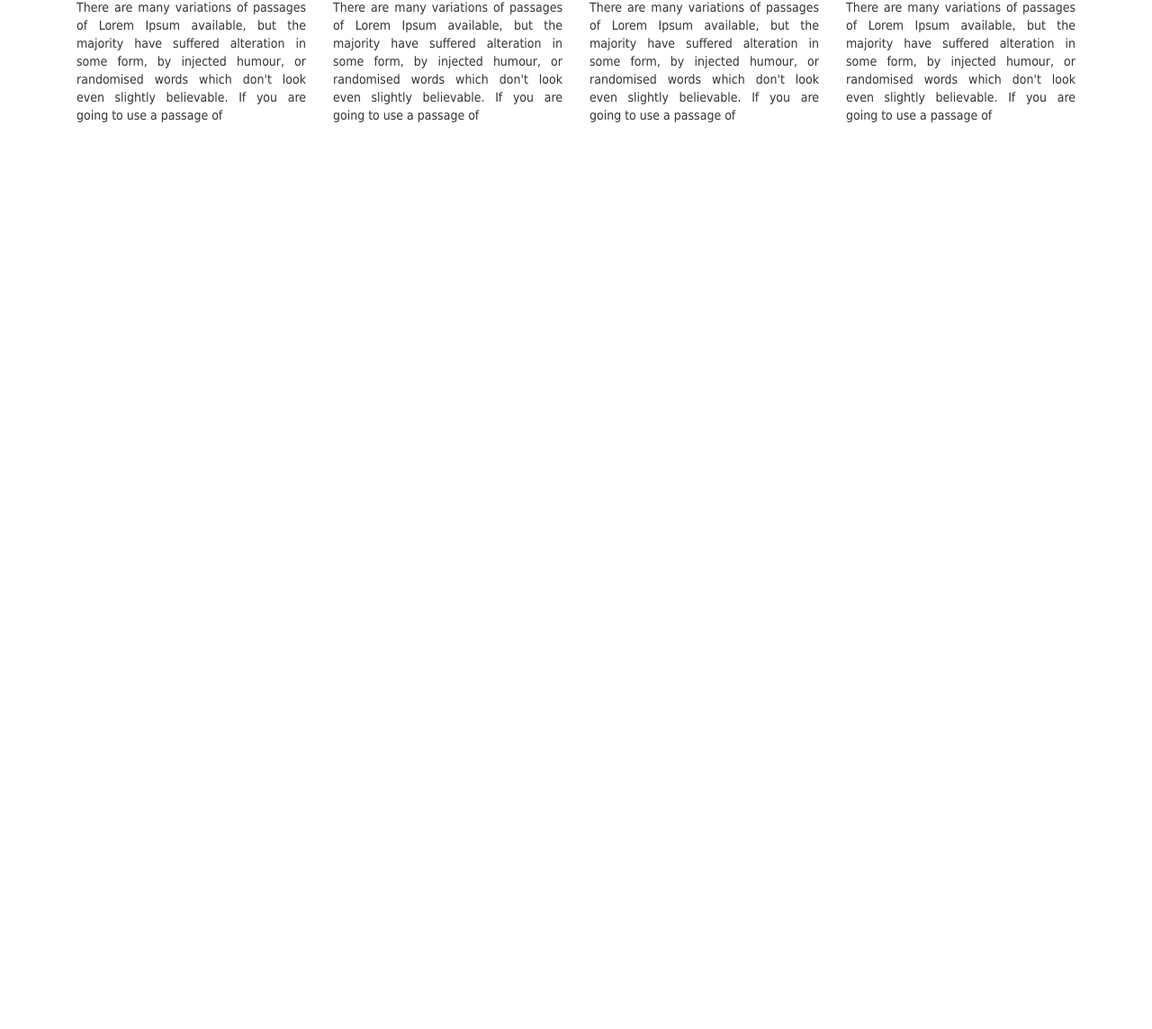
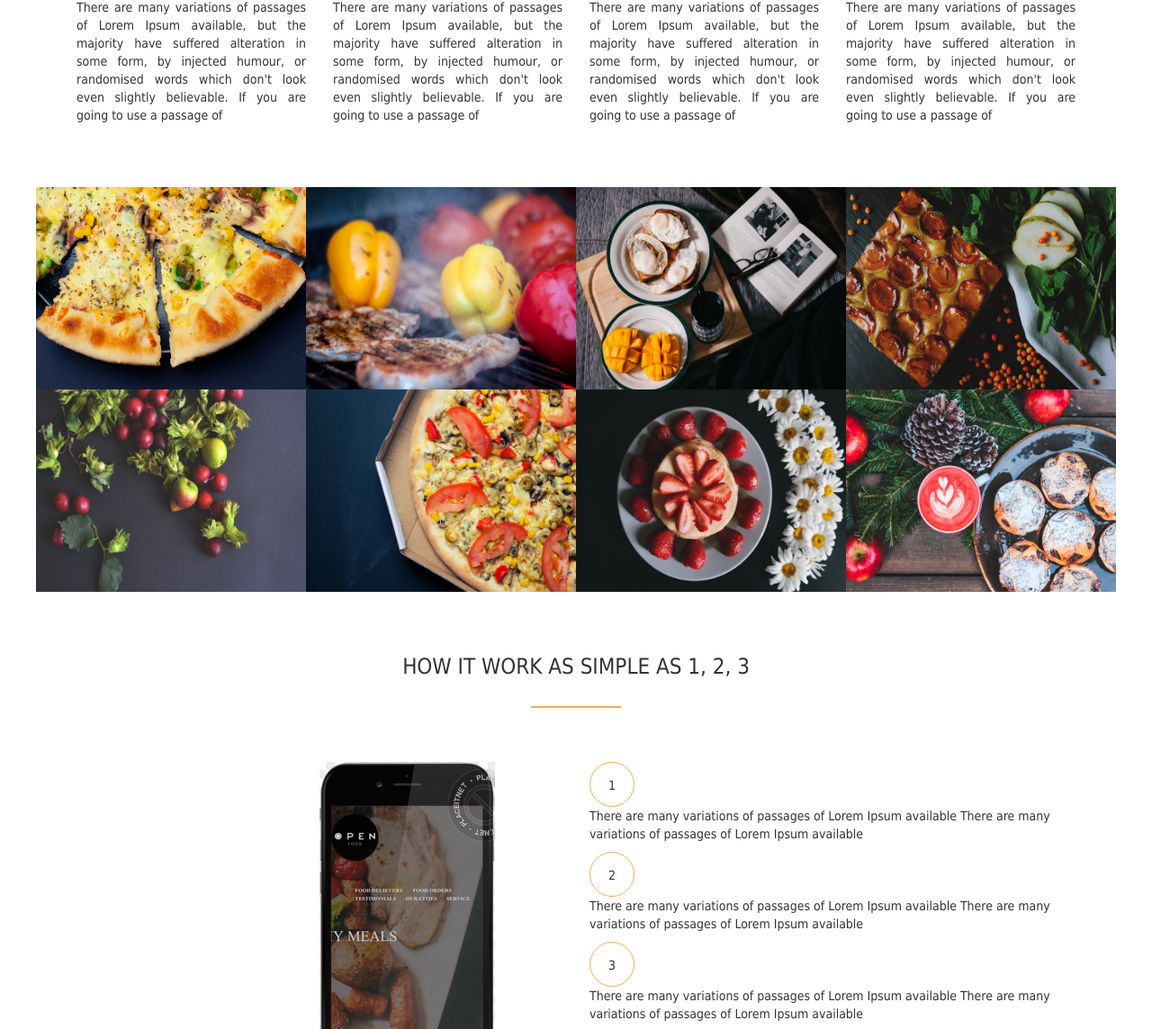
Before and after one commit to nianiania/FoodWeb, a plain HTML site: page index.html in a window 1280 px wide. Shown: the part 1130-2274 px from the top of the page at 90% size. Before the commit the page ends 1278 px from the top, so only its background shows below. Drawn offline with Linux system fonts and the light colour scheme.

Commit message:
modified section 3

```diff
--- a/index.html
+++ b/index.html
@@ -43,7 +43,6 @@
 
 			</p>
 
-
 			<div class="container">
 				<div class="row">
 					<div class="col-md-3">
@@ -81,6 +80,105 @@
 
 
 
+		<section class="meal">
+			<ul class="meal-showcase clearfix" >
+				<li>
+					<figure class="meal-photo">
+						<img src="img/n1.jpg">
+					</figure>
+				</li>
+
+				<li>
+					<figure class="meal-photo">
+						<img src="img/n2.jpg">
+					</figure>
+				</li>
+
+				<li>
+					<figure class="meal-photo">
+						<img src="img/n3.jpg">
+					</figure>
+				</li>
+
+				<li>
+					<figure class="meal-photo">
+						<img src="img/n4.jpg">
+					</figure>
+				</li>
+
+				<li>
+					<figure class="meal-photo">
+						<img src="img/n5.jpg">
+					</figure>
+				</li>
+
+				<li>
+					<figure class="meal-photo">
+						<img src="img/n6.jpg">
+					</figure>
+				</li>
+				<li>
+					<figure class="meal-photo">
+						<img src="img/n7.jpg">
+					</figure>
+				</li>
+
+				<li>
+					<figure class="meal-photo">
+						<img src="img/n8.jpg">
+					</figure>
+				</li>
+
+			</ul>
+		</section>
+		<br>
+		<br>
+
+
+		<section class="mobile">
+			<h3 class="text-center">HOW IT WORK AS SIMPLE AS 1, 2, 3</h3>
+			<div class="container">
+				<div class="row">
+					<div class="col-md-6">
+						<div class="pic">
+							<img src="img/iphone.png">
+						</div>
+					</div>
+
+					<div class="col-md-6">
+						<div class="works-step">
+							<div>1</div>
+							<p>
+								There are many variations of passages of Lorem Ipsum available
+								There are many variations of passages of Lorem Ipsum available
+							</p>
+
+							<div>2</div>
+							<p>
+								There are many variations of passages of Lorem Ipsum available
+								There are many variations of passages of Lorem Ipsum available
+							</p>
+
+							<div>3</div>
+							<p>
+								There are many variations of passages of Lorem Ipsum available
+								There are many variations of passages of Lorem Ipsum available
+							</p>
+							<a href=""><img src=img/appstore.png></a>
+							<a href=""><img src=img/android.png></a>
+						</div>
+					</div>
+
+				</div>
+			</div>
+		</section>
+
+
+
+
+
+
+
 
 
 
--- a/style.css
+++ b/style.css
@@ -30,6 +30,7 @@ header
 	height: 100vh;
 	background-position: center;
 	background-size: cover;
+	background-attachment: fixed;
 }
 
 h1
@@ -131,6 +132,7 @@ h3:after
 .arranging
 {
 	text-align: justify;
+
 }
 
 .features i
@@ -145,3 +147,104 @@ h3:after
 {
 	margin-left: 40px;
 }
+
+.meal-showcase
+{
+	list-style:none;
+	width:100%;
+
+}
+
+.meal-showcase li
+{
+	display:block;
+	width:25%;
+	float:left;
+	margin: 0;
+
+
+}
+
+
+.meal-photo
+{
+	width:100%;
+	margin : 0;
+	overflow: hidden;
+
+
+
+}
+
+
+.meal-photo img
+{
+	width:100%;
+	height:auto;
+	transform: scale(1.15);
+	transition: all 0.5s;
+
+}
+
+.meal-photo img:hover
+{
+	transform: scale(1.05);
+}
+
+.meal
+{
+	margin-top:60px;
+	margin-right: 40px;
+
+}
+
+
+.pic img
+{
+	margin-left: 50%;
+	margin-top: 50px;
+
+}
+
+.works-step
+{
+	margin-top: 50px;
+
+}
+
+.works-step div
+{
+	border: 1px solid #ffa94d;
+	display: inline-block;
+	border-radius: 50%;
+	width: 50px;
+	height: 50px;
+	text-align: center;
+	line-height: 50px;
+}
+
+.works-step img
+{
+	width: 25%;
+
+}
+
+
+.clearfix
+{
+	zoom: 1;
+}
+
+.clearfix:after
+{
+	visibility:hidden;
+	content:".";
+	height:0;
+	display:block;
+	clear:both;
+}
+
+.mobile
+{
+	margin-top:20px;
+}
```
Also changed, not shown: img/16.jpg (added), img/17.jpg (added), img/18.jpg (added), img/23.jpg (added), img/26.jpg (added), img/android.png (added), img/appstore.png (added), img/iphone.png (added), img/n1.jpg (added), img/n2.jpg (added), img/n3.jpg (added), img/n4.jpg (added), img/n5.jpg (added), img/n6.jpg (added), 3 more files, 1 other file. Lines whose indentation alone changed are shown as unchanged.
